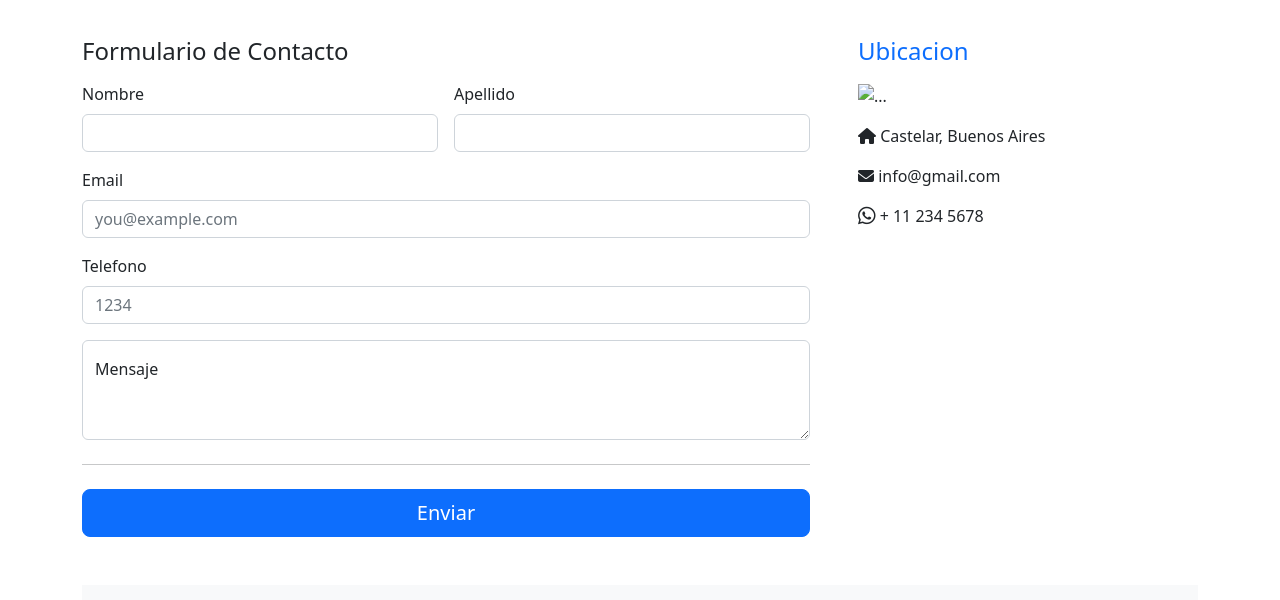
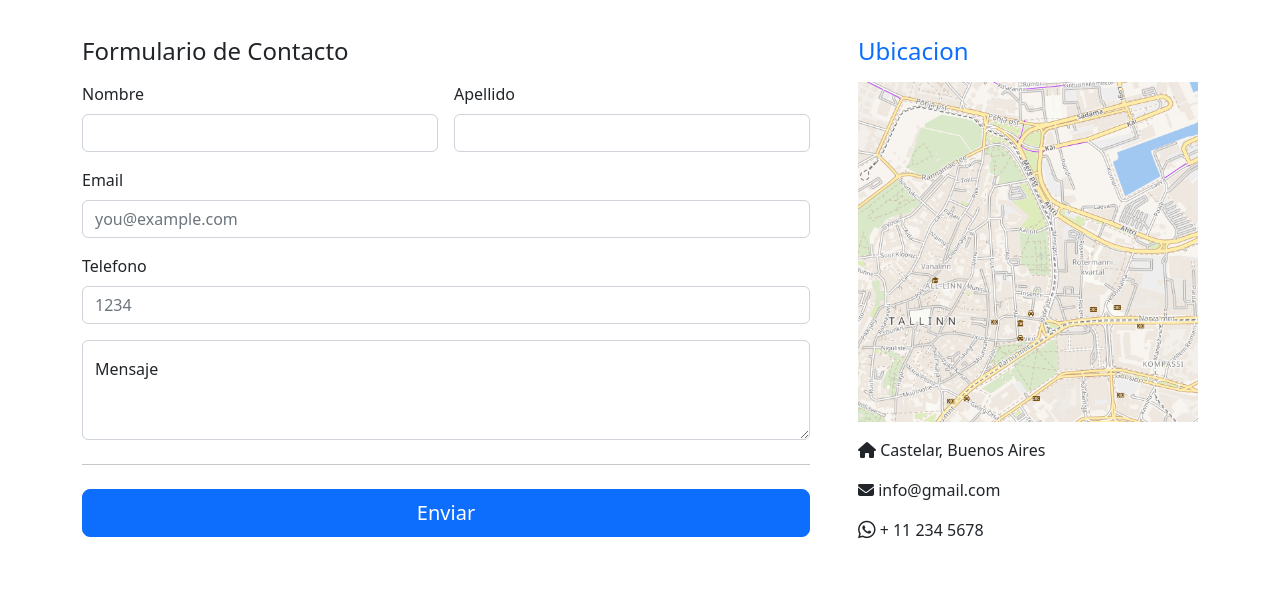
Before and after one commit to mfc-91/PreEntrega2-CortesMariaFlorencia, a plain HTML site: page contacto.html in a window 1280 px wide. Shown: the part 200-800 px from the top of the page. Drawn offline with nearby package versions, Linux system fonts and the light colour scheme; the site is published under a folder, as on GitHub Pages, so addresses that start at the root find nothing.

Commit message:
Correccion de link img

```diff
--- a/contacto.html
+++ b/contacto.html
@@ -75,7 +75,7 @@
 					</h4>
 
 
-					<img src="/img/map-blur.png" class="card-img-top" alt="...">
+					<img src="img/map-blur.png" class="card-img-top" alt="...">
 
 					<div class=" mx-auto mt-3">
 						<p><i class="fas fa-home mr-3"></i> Castelar, Buenos Aires</p>
```
